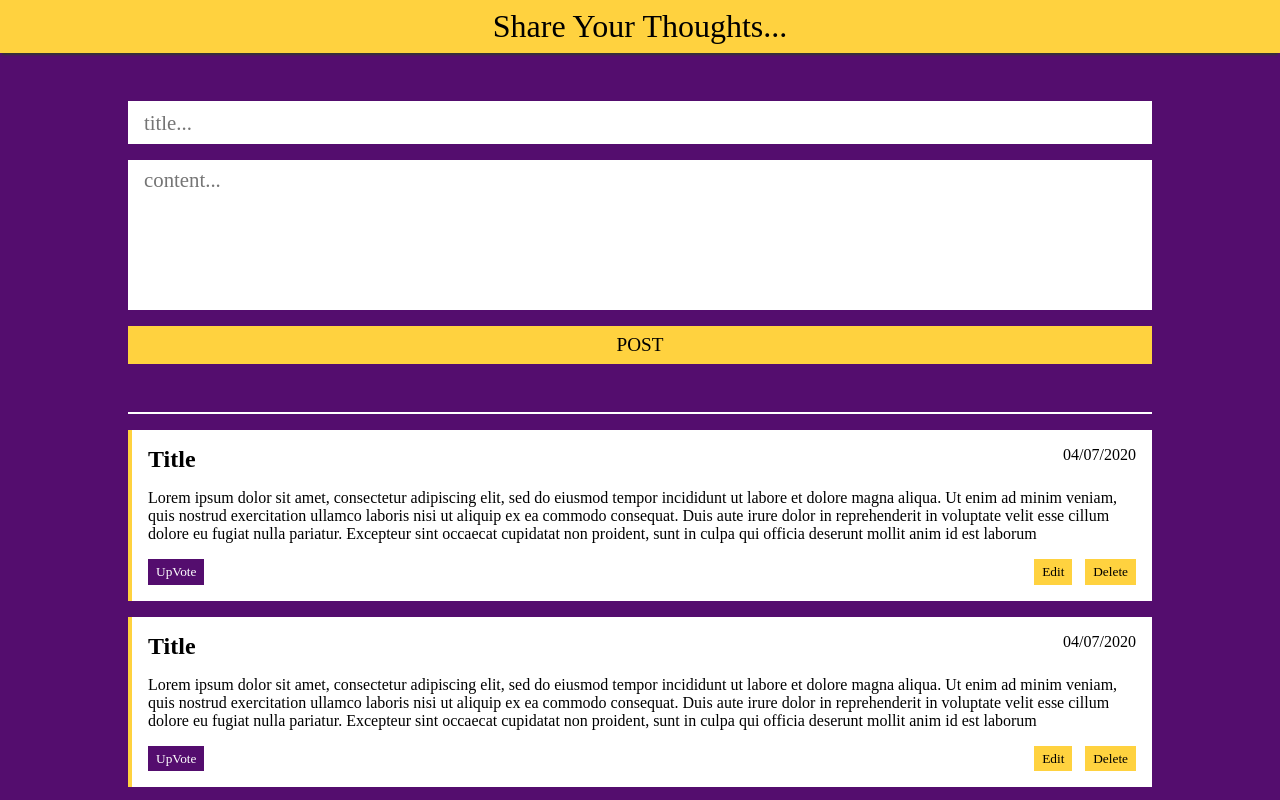
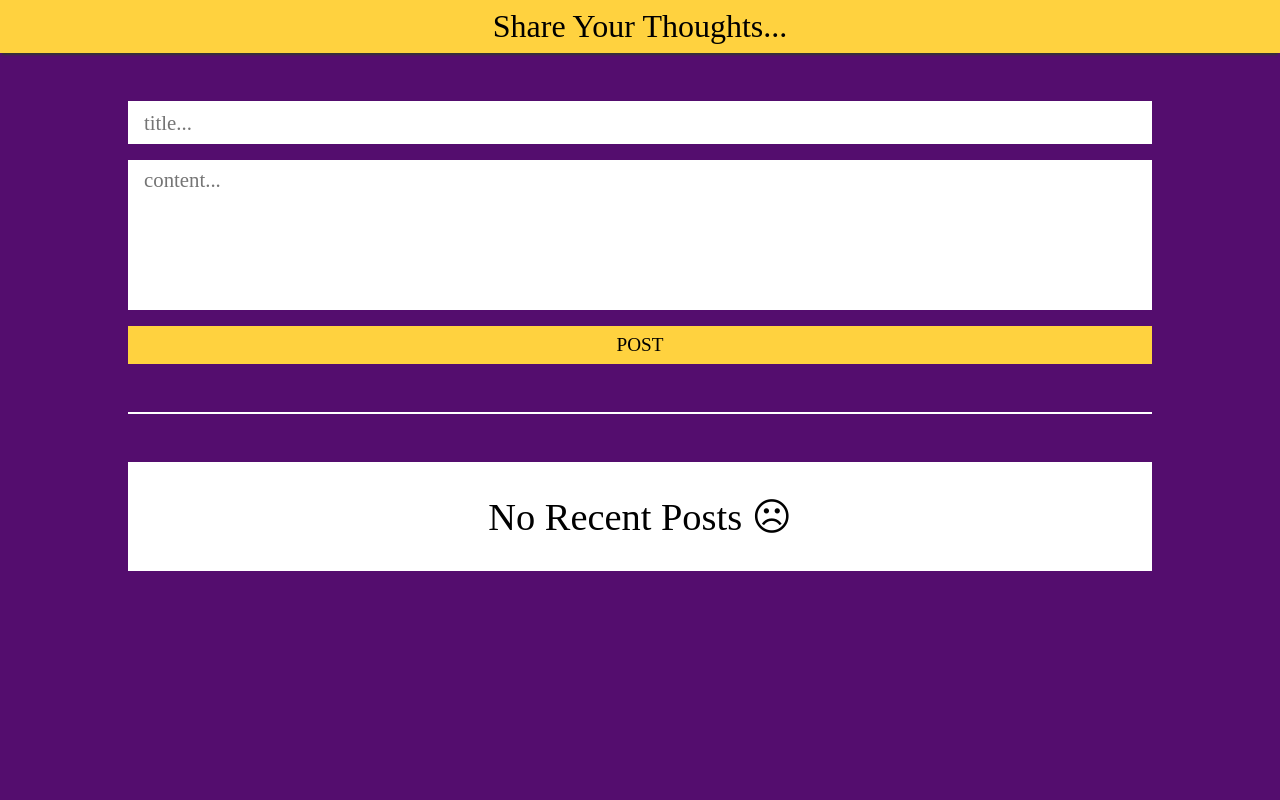
Before and after one commit to florinkras/final-project, a React (Create React App) app: page / in a window 1280 px wide. Shown: the top 800 px of the page. Built offline with nearby package versions, Linux system fonts and the light colour scheme; a web font is replaced by a local one.

Commit message:
Managed to change state with hooks, now I can add Posts throught inputs on browser

```diff
--- a/src/App.css
+++ b/src/App.css
@@ -86,8 +86,9 @@ body{
   flex-direction: column;
   background:#fff;
   padding:1rem;
-  margin-top:1rem;
+  margin-top:2rem;
   border-left:4px solid #FFD23F;
+  box-shadow: 0 4px 2px -2px #333;
 }
 
 .post .post-title-data{
@@ -98,6 +99,7 @@ body{
 
 .post .post-content{
   margin-bottom:1rem;
+  word-wrap: break-word;
 }
 
 .post .post-actions{
@@ -119,3 +121,12 @@ body{
 .post .post-actions .btn-delete{
   margin-left:0.8rem;
 }
+
+.no-posts-div{
+  margin-top:3rem;
+  text-align: center;
+  width:100%;
+  background:#fff;
+  padding:2rem;
+  font-size:2.4rem;
+}
--- a/src/components/Main.js
+++ b/src/components/Main.js
@@ -1,22 +1,73 @@
-import React from 'react';
-import Posts from './Posts'
+import React, { useState } from 'react';
+import Post from './Post'
 
 function Main() {
+    const [posts, setPosts] = useState([]);
+
+    const [newPost, setNewPost] = useState({
+        id: null,
+        title: '',
+        text: '',
+        upvoted: false
+    })
+
+    const updateTitle = (e) => {
+        setNewPost({
+            ...newPost,
+            id: posts.length,
+            title: e.target.value
+        })
+    }
+    const updateText = (e) => {
+        setNewPost({
+            ...newPost,
+            id: posts.length,
+            text: e.target.value
+        })
+    }
+
+    const post = (e) => {
+        e.preventDefault();
+        if (newPost.title && newPost.text) {
+            setPosts([newPost, ...posts])
+        } else {
+            alert("Fill fields")
+        }
+        setNewPost({
+            id: null,
+            title: '',
+            text: '',
+            upvoted: false
+        })
+    }
+
     return (
         <div className="container">
-            <form>
-                <input type="text" placeholder="title..." />
-                <textarea name="post-content" id="post-content" placeholder="content..."></textarea>
+            <form onSubmit={post}>
+                <input type="text" placeholder="title..." value={newPost.title} onChange={updateTitle} />
+                <textarea name="post-content" id="post-content" placeholder="content..." value={newPost.text} onChange={updateText}></textarea>
                 <button id="btn-submit">POST</button>
             </form>
             <div className="border"></div>
             <div className="posts-container">
-                <Posts />
-                <Posts />
-                <Posts />
-
+                {
+                    posts.length === 0 ? (
+                        <div className="no-posts-div">
+                            <p>No Recent Posts ☹</p>
+                        </div>
+                    ) : (
+                            posts.map(e => (
+                                <Post
+                                    key={e.id}
+                                    id={e.id}
+                                    title={e.title}
+                                    text={e.text}
+                                    upvoted={e.upvoted}
+                                />
+                            ))
+                        )
+                }
             </div>
-
         </div>
     );
 }
--- a/src/components/Posts.js
+++ b/src/components/Post.js
@@ -1,14 +1,14 @@
 import React from 'react';
 
-function Posts() {
+function Post(props) {
     return (
         <div className="post">
             <div className="post-title-data">
-                <h2>Title</h2>
+                <h2>{props.title}</h2>
                 <p>04/07/2020</p>
             </div>
             <div className="post-content">
-                <p>Lorem ipsum dolor sit amet, consectetur adipiscing elit, sed do eiusmod tempor incididunt ut labore et dolore magna aliqua. Ut enim ad minim veniam, quis nostrud exercitation ullamco laboris nisi ut aliquip ex ea commodo consequat. Duis aute irure dolor in reprehenderit in voluptate velit esse cillum dolore eu fugiat nulla pariatur. Excepteur sint occaecat cupidatat non proident, sunt in culpa qui officia deserunt mollit anim id est laborum</p>
+                <p>{props.text}</p>
             </div>
             <div className="post-actions">
                 <div className="btn-upvote"><button>UpVote</button></div>
@@ -21,4 +21,4 @@ function Posts() {
     );
 }
 
-export default Posts;
+export default Post;
```
